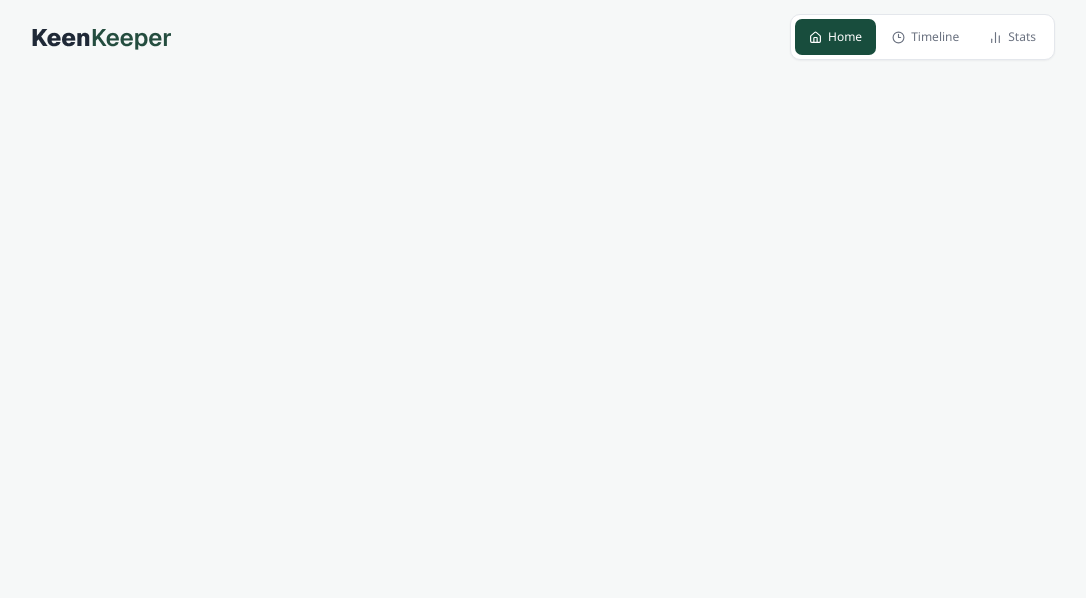
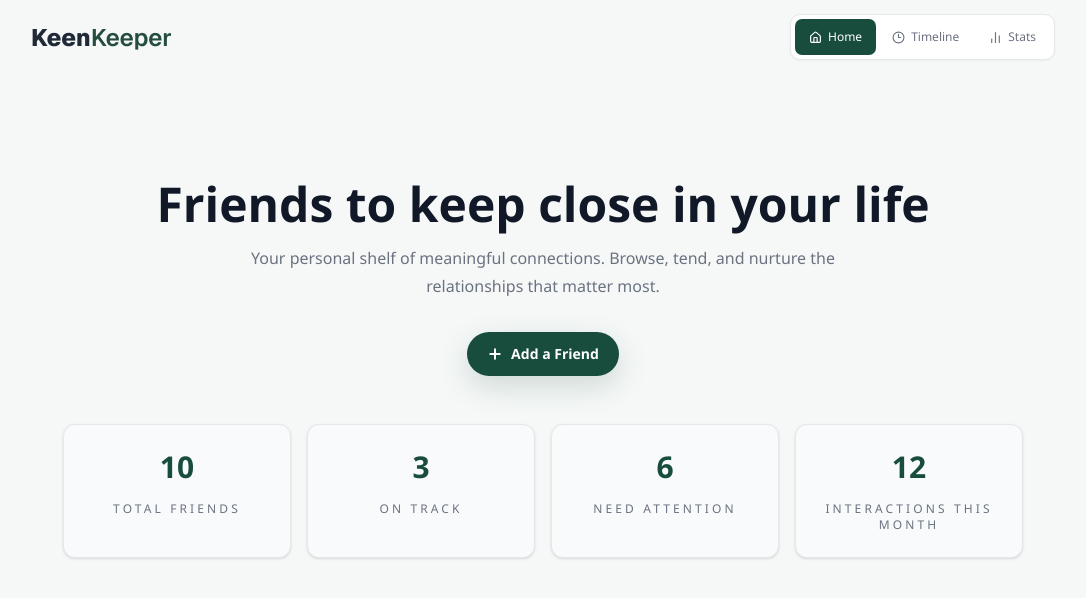
Before and after one commit to rayhan-fardous/kin-keeper, a Next.js app: page / in a window 1280 px wide. Shown: the top 598 px of the page, without its empty margins (97-1183 px from the left). Built offline with nearby package versions, Linux system fonts and the light colour scheme.

Commit message:
dashboard added

```diff
--- a/src/app/page.js
+++ b/src/app/page.js
@@ -1,5 +1,5 @@
 import Image from "next/image";
-import { ChartNoAxesColumn, Clock3, House } from "lucide-react";
+import { ChartNoAxesColumn, Clock3, House, Plus } from "lucide-react";
 
 export default function Home() {
   return (
@@ -37,6 +37,52 @@
           </button>
         </nav>
       </div>
+
+      <section className="mx-auto mt-14 max-w-5xl px-8 py-12">
+        <div className="text-center">
+          <h1 className="mt-4 text-4xl font-semibold text-[#111827] sm:text-5xl">
+            Friends to keep close in your life
+          </h1>
+          <p className="mx-auto mt-4 max-w-170 text-base leading-7 text-[#6b7280]">
+            Your personal shelf of meaningful connections. Browse, tend, and
+            nurture the relationships that matter most.
+          </p>
+          <button
+            type="button"
+            className="mx-auto mt-8 inline-flex items-center gap-2 rounded-full bg-[#184d3d] px-5 py-3 text-sm font-semibold text-white shadow-[0_10px_30px_rgba(24,77,61,0.18)] transition hover:bg-[#163d32]"
+          >
+            <Plus size={16} strokeWidth={3} />
+            Add a Friend
+          </button>
+        </div>
+
+        <div className="mt-12 grid gap-4 sm:grid-cols-2 lg:grid-cols-4">
+          <div className="rounded-xl border border-[#e5e7eb] bg-[#f8fafc] p-6 text-center shadow-sm">
+            <p className="text-3xl font-semibold text-[#184d3d]">10</p>
+            <p className="mt-4 text-xs uppercase tracking-[0.26em] text-[#6b7280]">
+              Total Friends
+            </p>
+          </div>
+          <div className="rounded-xl border border-[#e5e7eb] bg-[#f8fafc] p-6 text-center shadow-sm">
+            <p className="text-3xl font-semibold text-[#184d3d]">3</p>
+            <p className="mt-4 text-xs uppercase tracking-[0.26em] text-[#6b7280]">
+              On Track
+            </p>
+          </div>
+          <div className="rounded-xl border border-[#e5e7eb] bg-[#f8fafc] p-6 text-center shadow-sm">
+            <p className="text-3xl font-semibold text-[#184d3d]">6</p>
+            <p className="mt-4 text-xs uppercase tracking-[0.26em] text-[#6b7280]">
+              Need Attention
+            </p>
+          </div>
+          <div className="rounded-xl border border-[#e5e7eb] bg-[#f8fafc] p-6 text-center shadow-sm">
+            <p className="text-3xl font-semibold text-[#184d3d]">12</p>
+            <p className="mt-4 text-xs uppercase tracking-[0.26em] text-[#6b7280]">
+              Interactions This Month
+            </p>
+          </div>
+        </div>
+      </section>
     </main>
   );
 }
```
